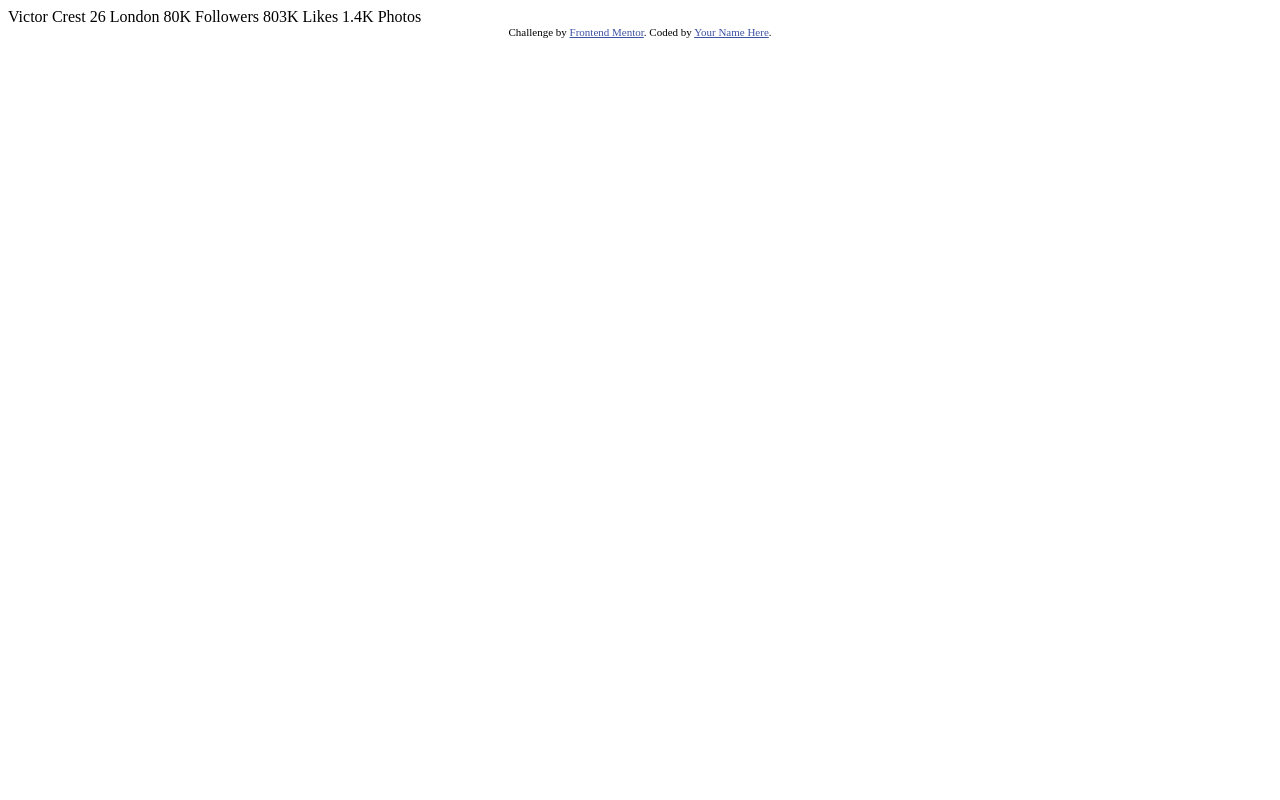
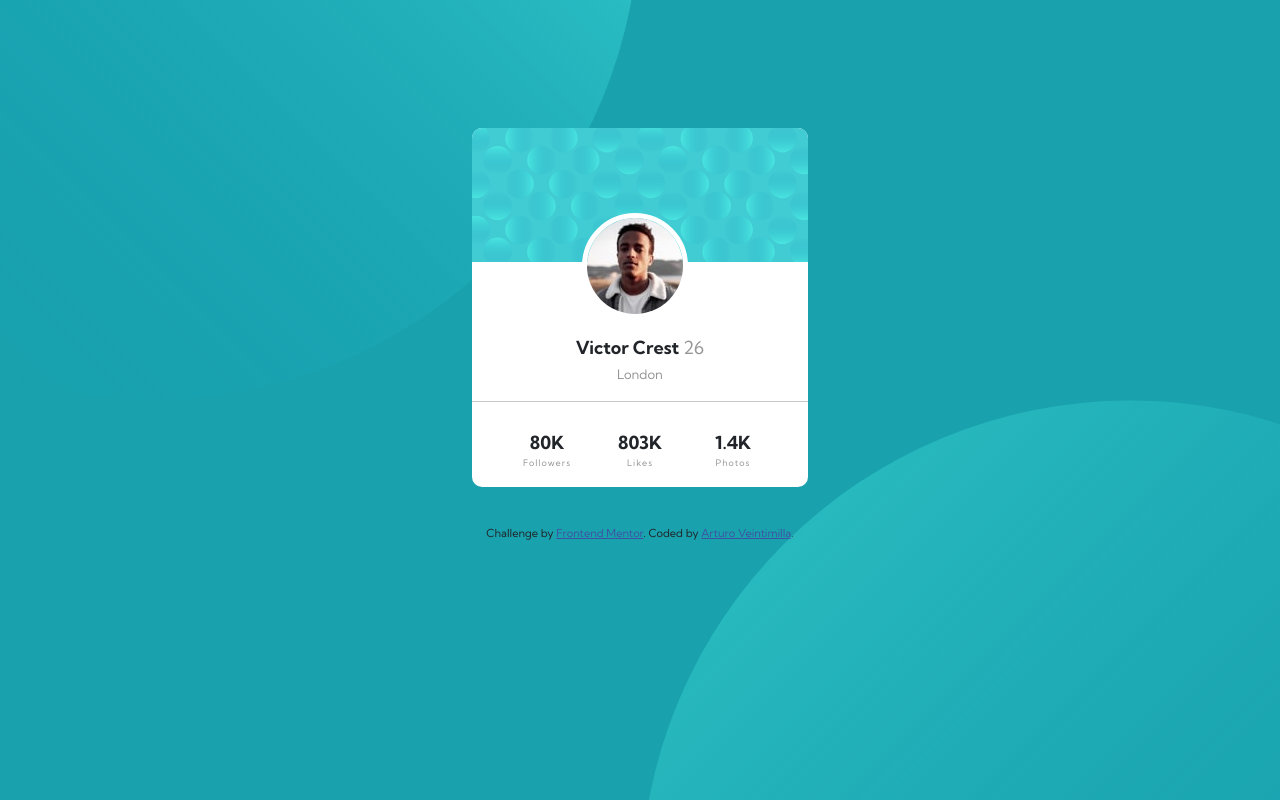
Before and after one commit to aavv8931/Profile-card-component, a plain HTML site: page index.html in a window 1280 px wide. Drawn offline with nearby package versions, Linux system fonts and the light colour scheme.

Commit message:
Final commit

```diff
--- a/css/style.css
+++ b/css/style.css
@@ -0,0 +1,99 @@
+body {
+  background-color: hsl(185, 75%, 39%);
+  font-family: 'Kumbh Sans', sans-serif;
+}
+
+/* Background Style */
+.bubble {
+  display: flex;
+}
+
+.top-bubble {
+  bottom: 50%;
+  overflow: hidden;
+  position: fixed;
+  right: 50%;
+}
+
+.bottom-bubble {
+  left: 50%;
+  overflow: hidden;
+  position: fixed;
+  top: 50%;
+}
+
+hr {
+  margin-bottom: 10px
+}
+
+/* Profile Card Style */
+.card {
+  border-radius: 10px;
+  border-style: none;
+  display: flex;
+  margin: 10% auto 3%;
+  padding: 0;
+  text-align: center;
+  width: 21rem;
+
+}
+
+.card-img {
+  border-radius: 10px 10px 0 0;
+}
+
+.card-body {
+  margin: 75px 0 10px 0;
+  padding: 0;
+}
+
+.profile-pic {
+  border: 5px solid white;
+  border-radius: 50%;
+  position: absolute;
+  right: 120px;
+  top: 85px;
+}
+
+.info{
+margin-bottom: 10px;
+}
+
+.social-followers {
+  padding-left: 50px;
+}
+
+.social-photos {
+  padding-right: 50px;
+}
+
+/* Text size */
+.value{
+  margin-bottom: 0;
+  padding-top: 20px;
+}
+
+.category {
+  font-size: xx-small;
+  letter-spacing: 1px;
+  padding-top: 5px;
+}
+
+h1{
+  font-size: large;
+  font-weight: 700;
+}
+
+.city{
+  font-size: small;
+}
+
+span, h4{
+  color: hsl(0, 0%, 59%);
+  font-weight: normal;
+}
+
+@media only screen and (min-width: 376px) {
+body {
+    background-position: top -63vh left -30vh, bottom -63vh right -22vh;
+    }
--- a/index.html
+++ b/index.html
@@ -1,8 +1,21 @@
 <!DOCTYPE html>
 <html lang="en">
+
 <head>
   <meta charset="UTF-8">
   <meta name="viewport" content="width=device-width, initial-scale=1.0"> <!-- displays site properly based on user's device -->
+
+  <!-- Bootstrap -->
+  <link href="https://cdn.jsdelivr.net/npm/bootstrap@5.0.0-beta1/dist/css/bootstrap.min.css" rel="stylesheet" integrity="sha384-giJF6kkoqNQ00vy+HMDP7azOuL0xtbfIcaT9wjKHr8RbDVddVHyTfAAsrekwKmP1" crossorigin="anonymous">
+
+  <!-- Google Font -->
+  <link rel="preconnect" href="https://fonts.gstatic.com">
+  <link href="https://fonts.googleapis.com/css2?family=Kumbh+Sans:wght@400;700&display=swap" rel="stylesheet">
+
+
+  <!-- CSS Style -->
+  <link rel="stylesheet" href="css/style.css">
+
 
   <link rel="icon" type="image/png" sizes="32x32" href="./images/favicon-32x32.png">
 
@@ -10,26 +23,54 @@
 
   <!-- Feel free to remove these styles or customise in your own stylesheet 👍 -->
   <style>
-    .attribution { font-size: 11px; text-align: center; }
-    .attribution a { color: hsl(228, 45%, 44%); }
+    .attribution {
+      font-size: 11px;
+      text-align: center;
+    }
+
+    .attribution a {
+      color: hsl(228, 45%, 44%);
+    }
   </style>
+  <!-- bootstrap scripts -->
+  <script src="https://cdn.jsdelivr.net/npm/bootstrap@5.0.0-beta1/dist/js/bootstrap.bundle.min.js" integrity="sha384-ygbV9kiqUc6oa4msXn9868pTtWMgiQaeYH7/t7LECLbyPA2x65Kgf80OJFdroafW" crossorigin="anonymous">
+  </script>
 </head>
+
 <body>
-  Victor Crest
-  26
-  London
 
-  80K
-  Followers
+  <div class="bubble">
+    <img class="top-bubble" src="images/bg-pattern-top.svg" alt="top bubble">
+    <img class="bottom-bubble" src="images/bg-pattern-bottom.svg" alt="bottom bubble">
+  </div>
 
-  803K
-  Likes
-
-  1.4K
-  Photos
+  <div class="card">
+    <img class="card-img top" src="images/bg-pattern-card.svg" alt="">
+    <img class="profile-pic" src="images/image-victor.jpg" alt="">
+    <div class="card-body row">
+      <div class="col info">
+        <h1>Victor Crest <span>26</span></h1>
+        <h4 class="city">London</h4>
+      </div>
+      <hr>
+      <div class="col-4 social-followers">
+        <h1 class="value">80K</h1>
+        <h4 class="category">Followers</h4>
+      </div>
+      <div class="col-4">
+        <h1 class="value">803K</h1>
+        <h4 class="category">Likes</h4>
+      </div>
+      <div class="col-4 social-photos">
+        <h1 class="value">1.4K</h1>
+        <h4 class="category">Photos</h4>
+      </div>
+    </div>
+  </div>
   <div class="attribution">
     Challenge by <a href="https://www.frontendmentor.io?ref=challenge" target="_blank">Frontend Mentor</a>.
-    Coded by <a href="#">Your Name Here</a>.
+    Coded by <a href="#">Arturo Veintimilla</a>.
   </div>
 </body>
+
 </html>
```
